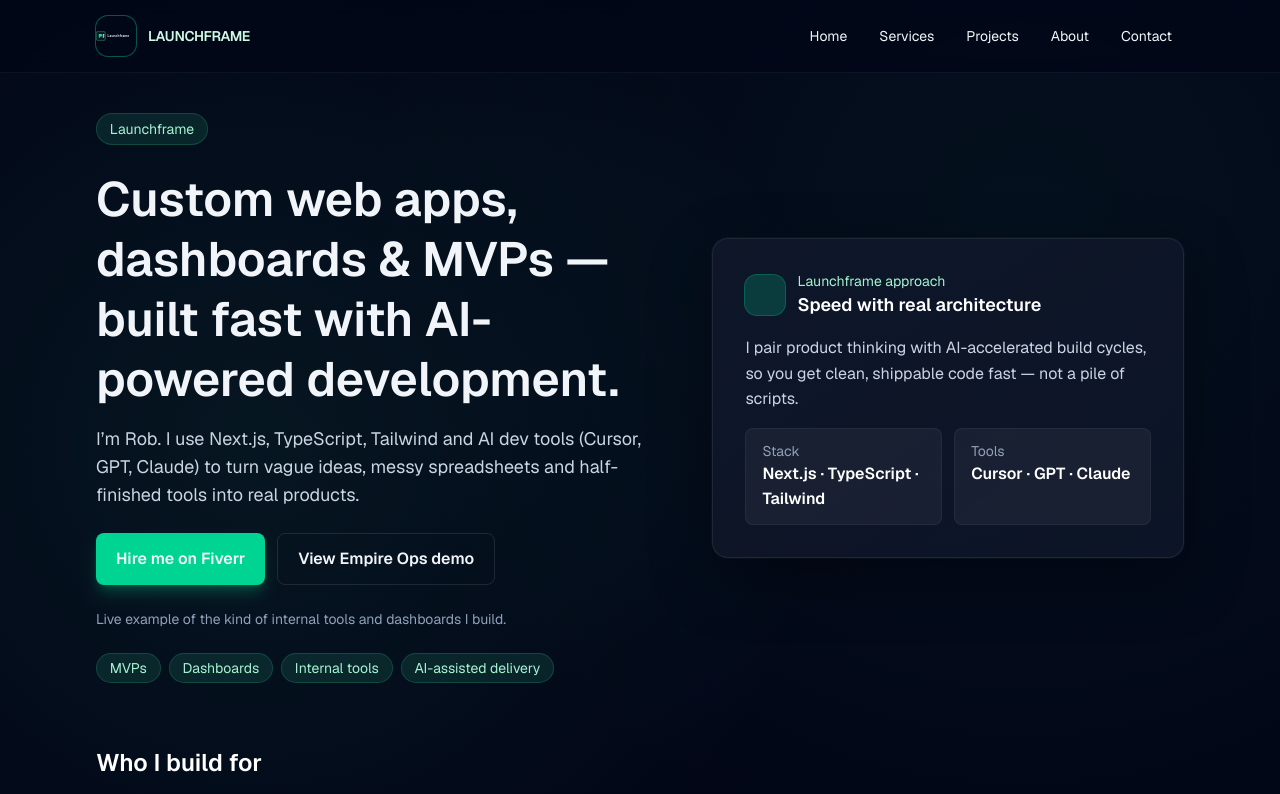
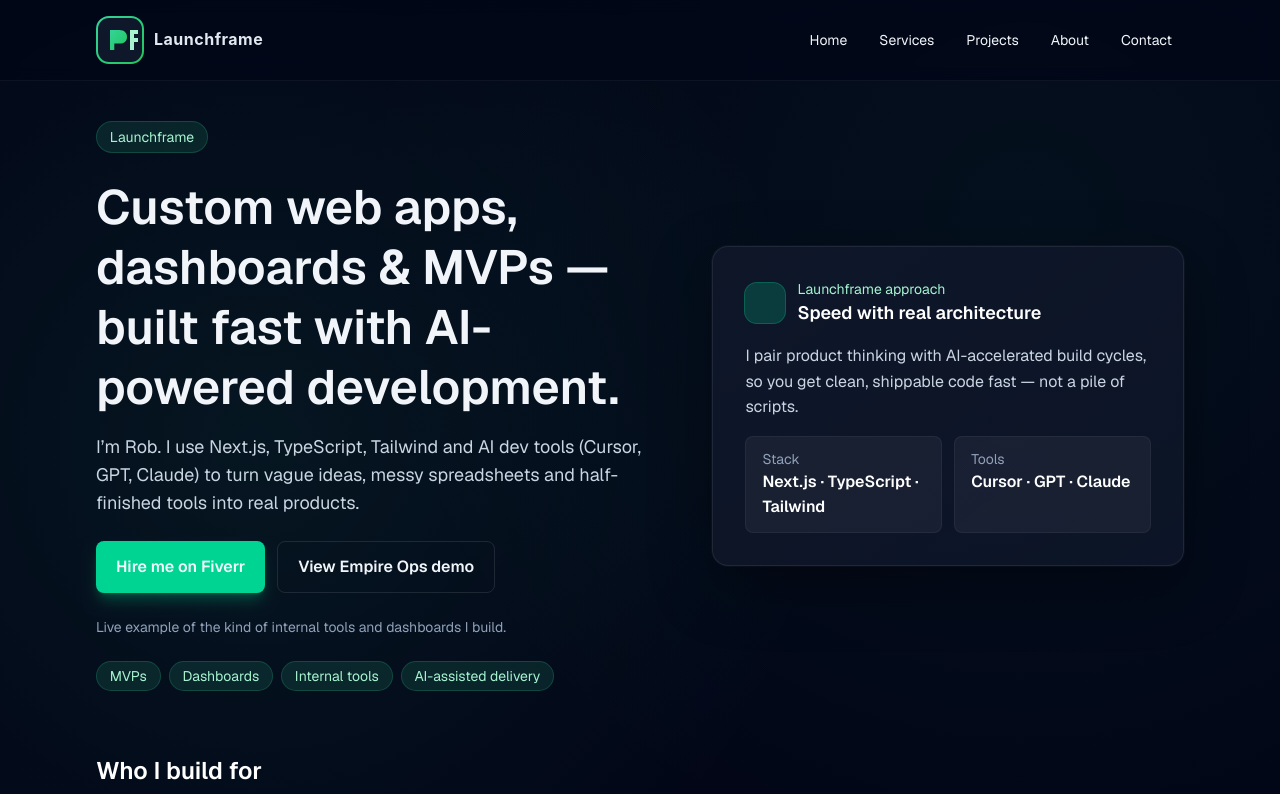
Before and after one commit to BiteTh3bulleT/BiteTh3bulleT.github.io, a Next.js app: page / in a window 1280 px wide. Shown: the top 794 px of the page. Built offline with nearby package versions, Linux system fonts and the light colour scheme.

Commit message:
Enlarge header logo and remove boxed badge
Replace the boxed LF badge and text with the full Launchframe logo at a larger size in the header.

```diff
--- a/components/layout/SiteLayout.tsx
+++ b/components/layout/SiteLayout.tsx
@@ -22,17 +22,14 @@
             className="flex items-center gap-3 text-sm font-semibold uppercase tracking-tight text-emerald-300"
             aria-label="Launchframe home"
           >
-            <span className="relative h-10 w-10 overflow-hidden rounded-xl ring-1 ring-emerald-400/40">
-              <Image
-                src="/launchframe-logo.svg"
-                alt="Launchframe logo"
-                fill
-                className="object-contain"
-                priority
-              />
-            </span>
-            <span className="hidden sm:inline text-emerald-100">Launchframe</span>
-            <span className="sm:hidden text-emerald-100">LF</span>
+            <Image
+              src="/launchframe-logo.svg"
+              alt="Launchframe logo"
+              width={150}
+              height={48}
+              priority
+              className="h-10 w-auto sm:h-12"
+            />
           </Link>
           <nav className="flex flex-wrap items-center gap-1 text-xs sm:gap-2 sm:text-sm">
             {navLinks.map((link) => (
```
